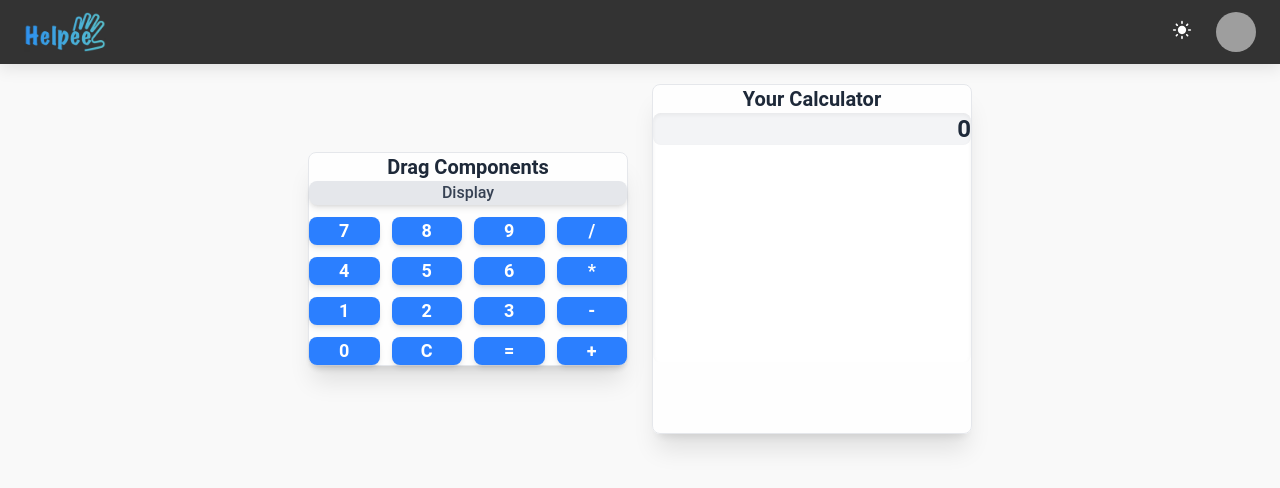
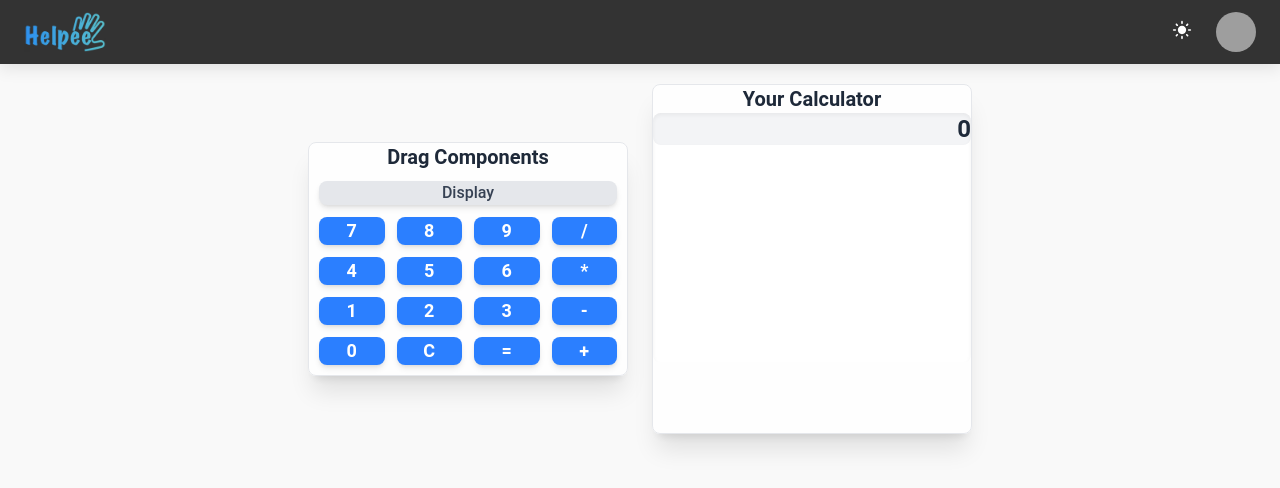
Before and after one commit to NitinSirsath/calculator-builder, a React (Vite) app: page / in a window 1280 px wide. Shown: the top 488 px of the page. Built offline with nearby package versions, Linux system fonts and the light colour scheme; sample sign-in values are in the browser's storage; grey boxes are pictures that could not be loaded.

Commit message:
vite config changes

```diff
--- a/src/index.css
+++ b/src/index.css
@@ -1,4 +1,6 @@
 @import "tailwindcss";
+@tailwind utilities;
+@tailwind utilities;
 
 *{
   padding: 0;
--- a/src/routes/HomePage/components/Sidebar.tsx
+++ b/src/routes/HomePage/components/Sidebar.tsx
@@ -6,9 +6,9 @@ const Sidebar = () => {
       <h2 className="text-xl font-semibold text-gray-800 mb-4 text-center">
         Drag Components
       </h2>
-      <div className="flex flex-col gap-3">
+      <div style={{ padding: "10px" }} className="flex flex-col gap-3">
         <DraggableComponent id="display" type="display">
-          <div className="p-3 bg-gray-200 rounded-lg text-center cursor-pointer hover:bg-gray-300 transition-all shadow-md">
+          <div className="p-8 bg-gray-200 rounded-lg text-center cursor-pointer hover:bg-gray-300 transition-all shadow-md">
             <span className="font-medium text-gray-700">Display</span>
           </div>
         </DraggableComponent>
--- a/vite.config.ts
+++ b/vite.config.ts
@@ -1,5 +1,7 @@
 import { defineConfig } from "vite";
 import tailwindcss from "@tailwindcss/vite";
+import react from "@vitejs/plugin-react";
+
 export default defineConfig({
-  plugins: [tailwindcss()],
+  plugins: [tailwindcss(), react()],
 });
```
